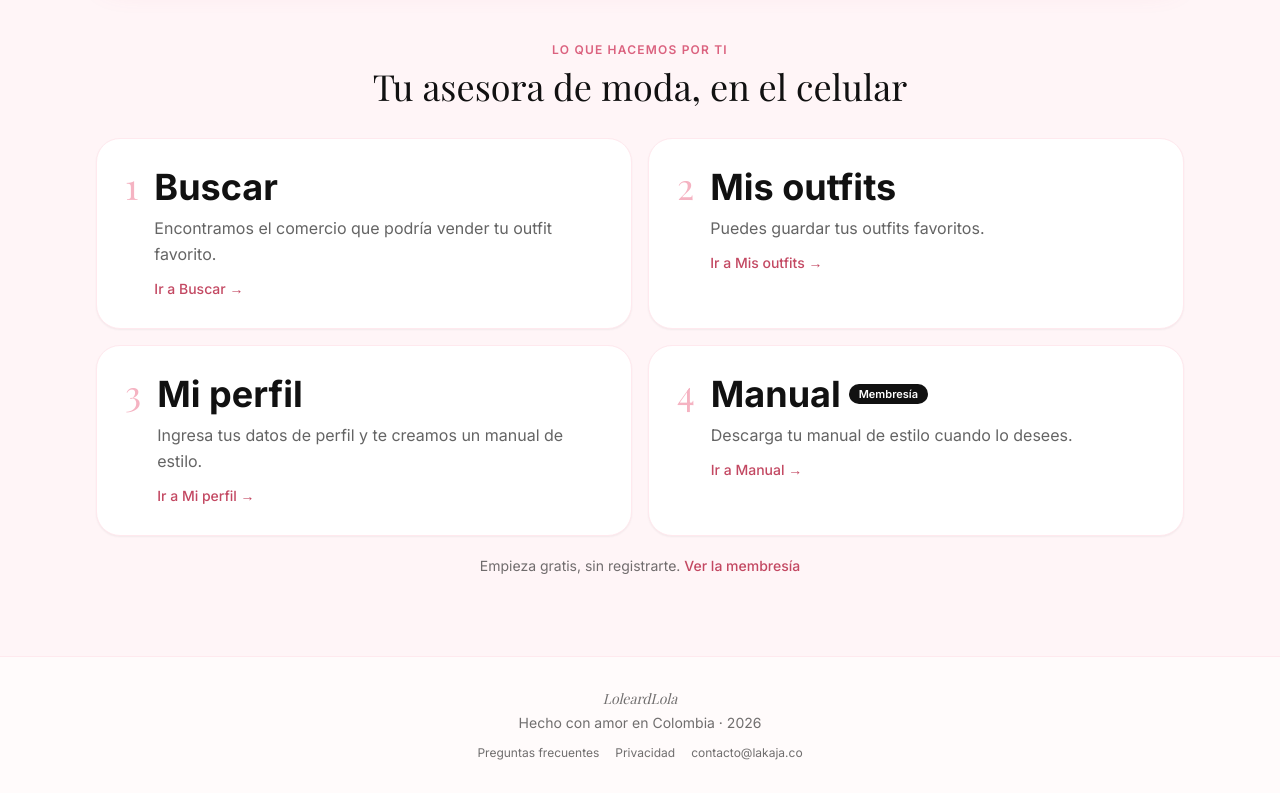
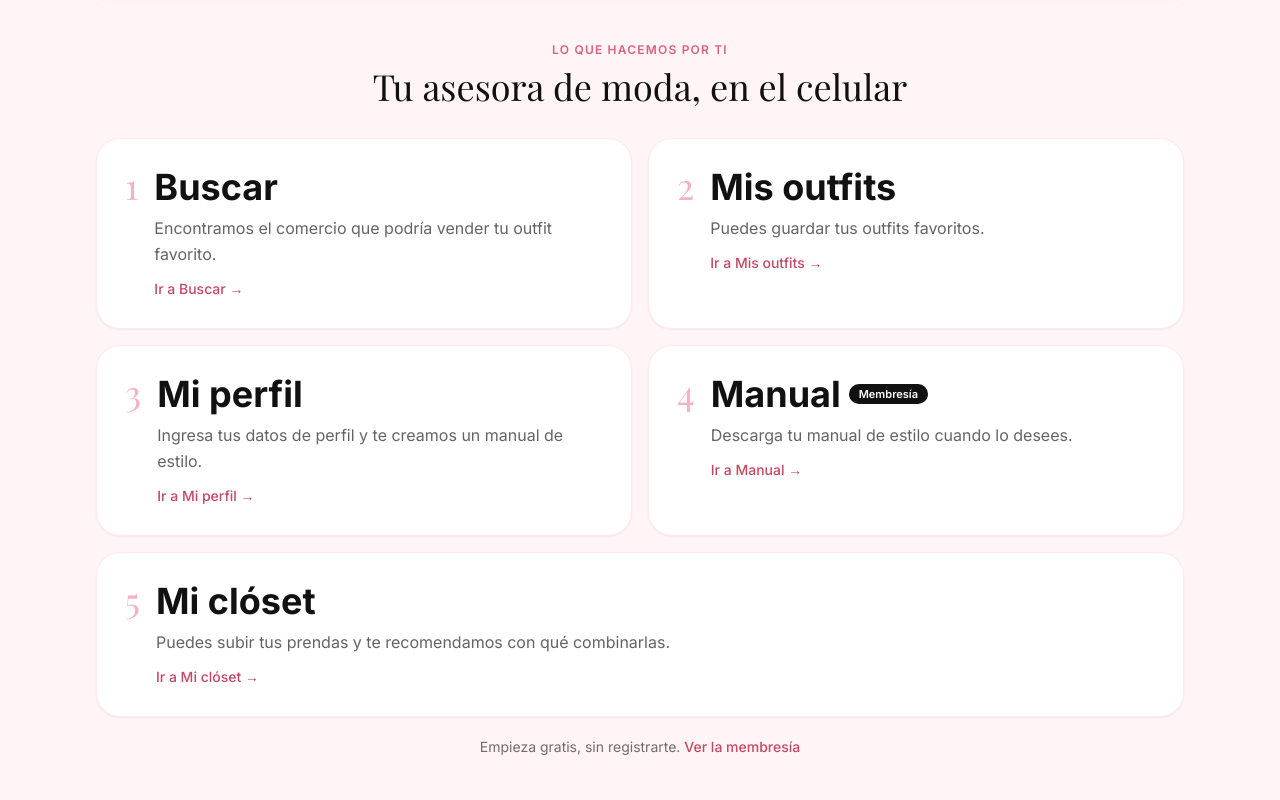
Before and after one commit to Juli6895/loleardelola, a Next.js app: page / in a window 1280 px wide. Shown: the part 620-1420 px from the top of the page. Built offline with nearby package versions, Linux system fonts and the light colour scheme; no server answers; a web font is replaced by a local one.

Commit message:
feat(inicio): Mi clóset como quinto servicio
Co-Authored-By: Claude Opus 5.5 <noreply@anthropic.com>

```diff
--- a/components/Servicios.tsx
+++ b/components/Servicios.tsx
@@ -3,8 +3,8 @@ import Link from "next/link";
 // =====================================================================
 // Los servicios de LoleardLola, en la página principal
 // =====================================================================
-// Sin dibujos, a pedido de Juliana: el nombre de cada página grande y en
-// negrita (es el enlace), y debajo qué se hace ahí.
+// Cinco servicios, sin dibujos, a pedido de Juliana: el nombre de cada
+// página grande y en negrita (es el enlace), y debajo qué se hace ahí.
 // =====================================================================
 
 type Servicio = {
@@ -41,6 +41,12 @@ const SERVICIOS: Servicio[] = [
     href: "/manual",
     membresia: true,
   },
+  {
+    numero: 5,
+    pagina: "Mi clóset",
+    texto: "Puedes subir tus prendas y te recomendamos con qué combinarlas.",
+    href: "/mi-closet",
+  },
 ];
 
 export default function Servicios() {
@@ -54,11 +60,15 @@ export default function Servicios() {
       </div>
 
       <div className="mt-8 grid grid-cols-1 gap-4 sm:grid-cols-2">
-        {SERVICIOS.map((s) => (
+        {SERVICIOS.map((s, i) => (
           <Link
             key={s.numero}
             href={s.href}
-            className="group flex gap-4 rounded-3xl border border-rosa-100 bg-white p-6 shadow-sm transition hover:-translate-y-0.5 hover:border-rosa-300 hover:shadow-suave sm:p-7"
+            // Con un número impar de servicios, el último ocupa todo el
+            // ancho en vez de quedar solo a la izquierda.
+            className={`group flex gap-4 rounded-3xl ${
+              SERVICIOS.length % 2 === 1 && i === SERVICIOS.length - 1 ? "sm:col-span-2" : ""
+            } border border-rosa-100 bg-white p-6 shadow-sm transition hover:-translate-y-0.5 hover:border-rosa-300 hover:shadow-suave sm:p-7`}
           >
             <span className="font-display text-4xl leading-none text-rosa-300">{s.numero}</span>
             <span className="min-w-0 flex-1">
```
